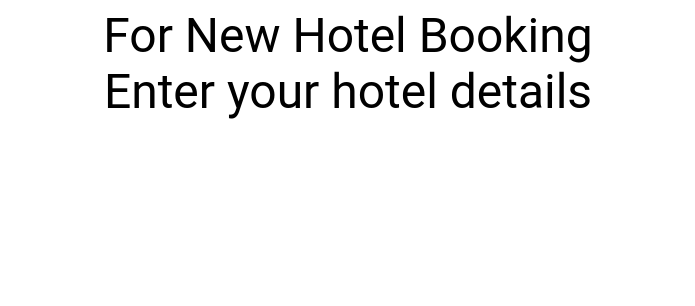
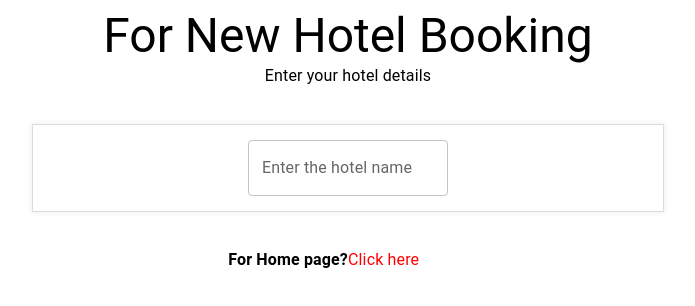
Before and after one commit to Aadhil-official/Hotel-Booking-PRJCT, a React (Vite) app: page /addHotel in a window 1280 px wide. Shown: the top 306 px of the page, without its empty margins (292-987 px from the left). Built offline with nearby package versions, Linux system fonts and the light colour scheme.

Commit message:
Add Signup page

```diff
--- /dev/null
+++ b/src/Components/AddHotelForm.jsx
@@ -0,0 +1,15 @@
+import { TextField } from '@mui/material'
+import React from 'react'
+
+function AddHotelForm() {
+    return (
+        <div>
+            <TextField
+                type='text'
+                label='Enter the hotel name'
+            />
+        </div>
+    )
+}
+
+export default AddHotelForm
--- a/src/Pages/SignupHotel.jsx
+++ b/src/Pages/SignupHotel.jsx
@@ -1,5 +1,8 @@
 import { createTheme, Grid, responsiveFontSizes, ThemeProvider, Typography } from '@mui/material'
 import React from 'react'
+import AddHotelForm from '../Components/AddHotelForm';
+import { Link } from 'react-router-dom';
+import '../Styles/Pages/SignUp.css'
 
 function SignupHotel() {
 
@@ -19,10 +22,35 @@ function SignupHotel() {
 
                 <Grid item xs={12} textAlign='center'>
                     <ThemeProvider theme={theme}>
-                        <Typography variant='h3'>
+                        <Typography variant='body1'>
                             Enter your hotel details
                         </Typography>
+                    </ThemeProvider><br /><br />
+                </Grid>
+
+                <Grid item xs={12} textAlign='center'>
+                    <Grid container justifyContent='center' textAlign='center'>
+                        <Grid item xs={6} className='box'>
+                            <AddHotelForm />
+                        </Grid>
+                    </Grid><br /><br />
+                </Grid>
+
+                <Grid item xs={6} textAlign='right'>
+                    <ThemeProvider theme={theme}>
+                        <Typography variant='body1' sx={{ fontWeight: 'bold' }}>
+                            For Home page?
+                        </Typography>
                     </ThemeProvider>
+                </Grid>
+                <Grid item xs={6} textAlign='left'>
+                    <Link to='/' className='textDec'>
+                        <ThemeProvider theme={theme}>
+                            <Typography variant='body1' color='red'>
+                                Click here
+                            </Typography>
+                        </ThemeProvider>
+                    </Link>
                 </Grid>
             </Grid>
         </div>
--- /dev/null
+++ b/src/Styles/Pages/SignUp.css
@@ -0,0 +1,3 @@
+.textDec {
+    text-decoration: none;
+}
```
